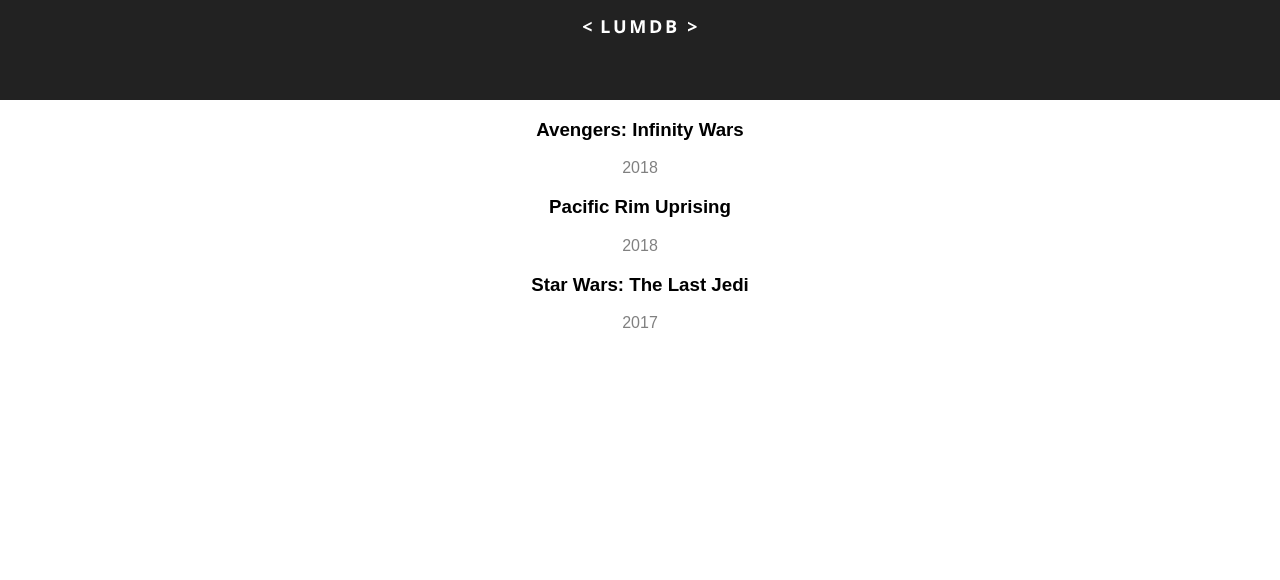
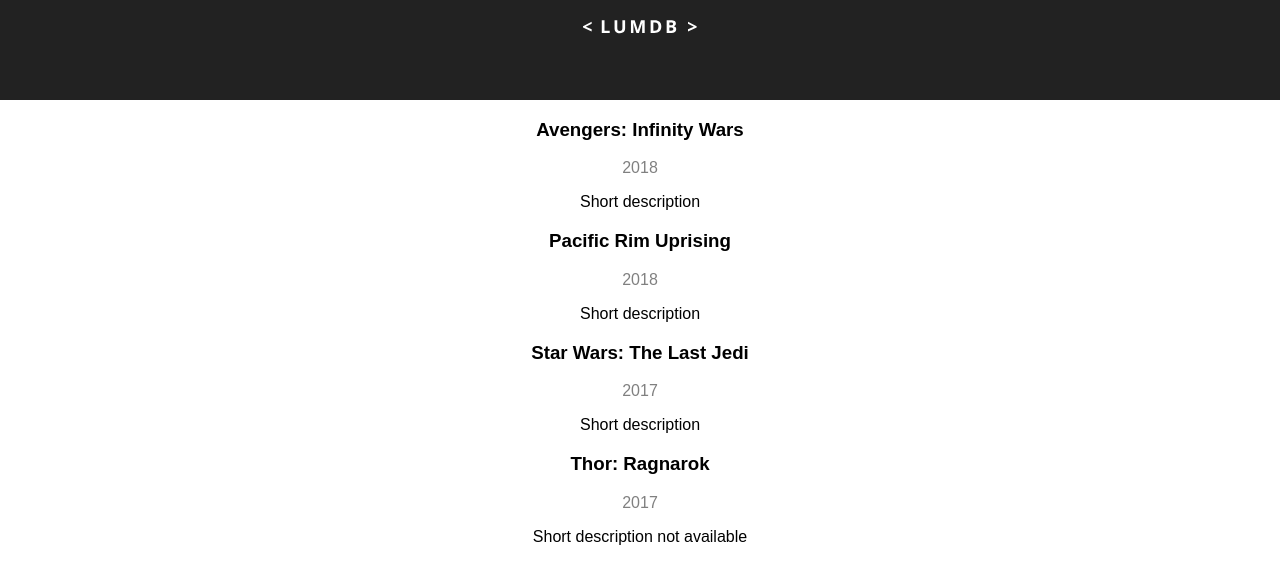
Before and after one commit to arvinwiyono/react-leveluptuts, a React (Create React App) app: page / in a window 1280 px wide. Shown: the top 580 px of the page. Built offline with nearby package versions, Linux system fonts and the light colour scheme.

Commit message:
10. defaultProps and PropTypes

```diff
--- a/package.json
+++ b/package.json
@@ -3,6 +3,7 @@
   "version": "0.1.0",
   "private": true,
   "dependencies": {
+    "prop-types": "^15.6.1",
     "react": "^16.2.0",
     "react-dom": "^16.2.0",
     "react-scripts": "1.1.1"
--- a/src/App.js
+++ b/src/App.js
@@ -7,14 +7,30 @@
   {
     id: 1,
     title: 'Avengers: Infinity Wars',
-    year: 2018
+    year: 2018,
+    desc: {
+      short: 'Short description',
+      long: 'Long description'
+    }
   }, {
     id: 2,
     title: 'Pacific Rim Uprising',
-    year: 2018
+    year: 2018,
+    desc: {
+      short: 'Short description',
+      long: 'Long description'
+    }
   }, {
     id: 3,
     title: 'Star Wars: The Last Jedi',
+    year: 2017,
+    desc: {
+      short: 'Short description',
+      long: 'Long description'
+    }
+  }, {
+    id: 4,
+    title: 'Thor: Ragnarok',
     year: 2017
   }
 ]
@@ -25,7 +41,7 @@
       <header className="App-header">
         <img src={logo} className="App-logo" alt="logo"/>
       </header>
-      {movies.map(movie => <Movie key={movie.id} movie={movie}/>)}
+      {movies.map(movie => <Movie key={movie.id} movie={movie} desc={movie.desc}/>)}
     </div>);
   }
 }
--- a/src/Movie/Movie.js
+++ b/src/Movie/Movie.js
@@ -1,18 +1,26 @@
 import React, {Component} from 'react';
+import PropTypes from 'prop-types';
 import './Movie.css';
 
 export default class Movie extends Component {
-  constructor(props) {
-    super(props);
-    this.movie = this.props.movie;
+  static defaultProps = {
+    desc: {
+      short: 'Short description not available',
+      long: 'Long description not available'
+    }
   }
 
   render() {
-    return (
-      <div>
-        <h3>{this.movie.title}</h3>
-        <p className="Movie-year">{this.movie.year}</p>
-      </div>
-    )
+    const {movie} = this.props;
+    return (<div>
+      <h3>{movie.title}</h3>
+      <p className="Movie-year">{movie.year}</p>
+      <p className="Movie-shortDescription">{this.props.desc.short}</p>
+    </div>)
   }
 }
+// Can be written this way instead of as a static method
+Movie.propTypes = {
+  movie: PropTypes.shape({title: PropTypes.string.isRequired, year: PropTypes.number.isRequired}),
+  desc: PropTypes.shape({short: PropTypes.string, long: PropTypes.string})
+}
```
Also changed, not shown: 1 other file (tests, documents, lock files or other folders).
